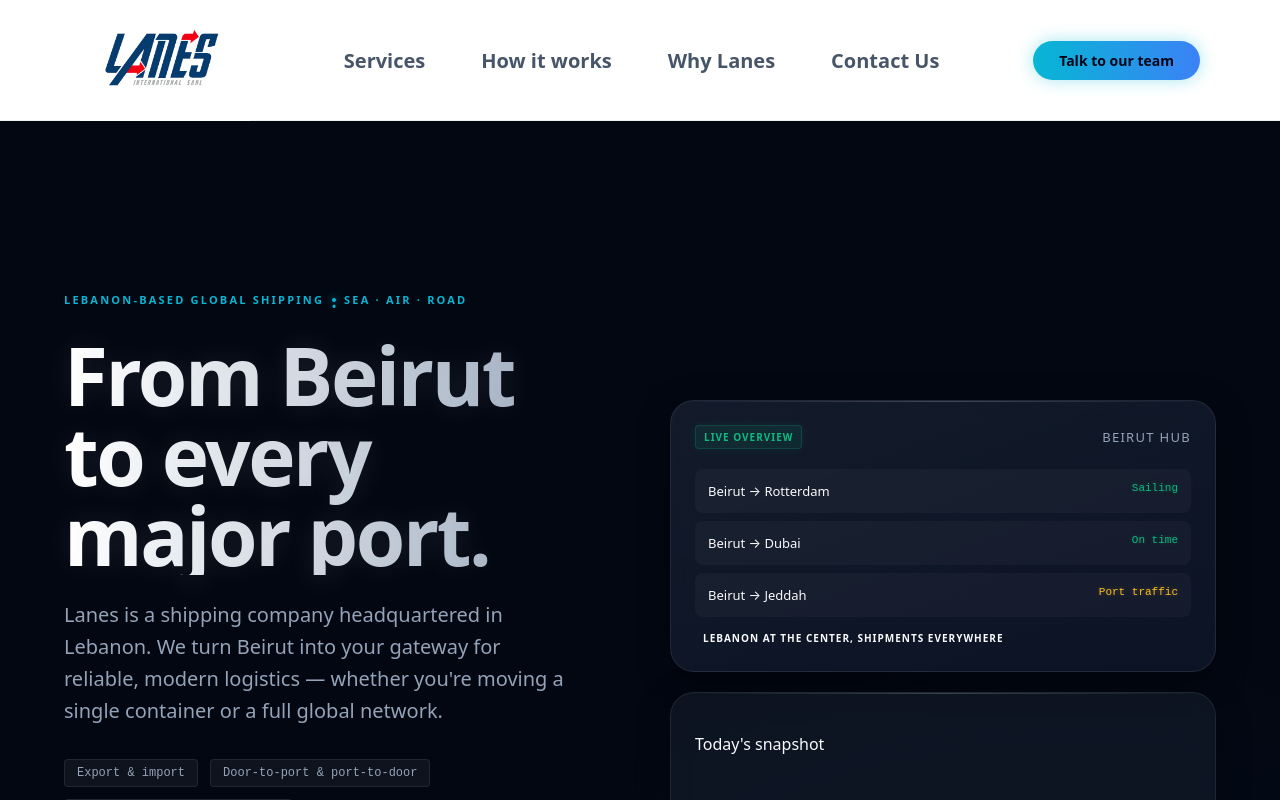
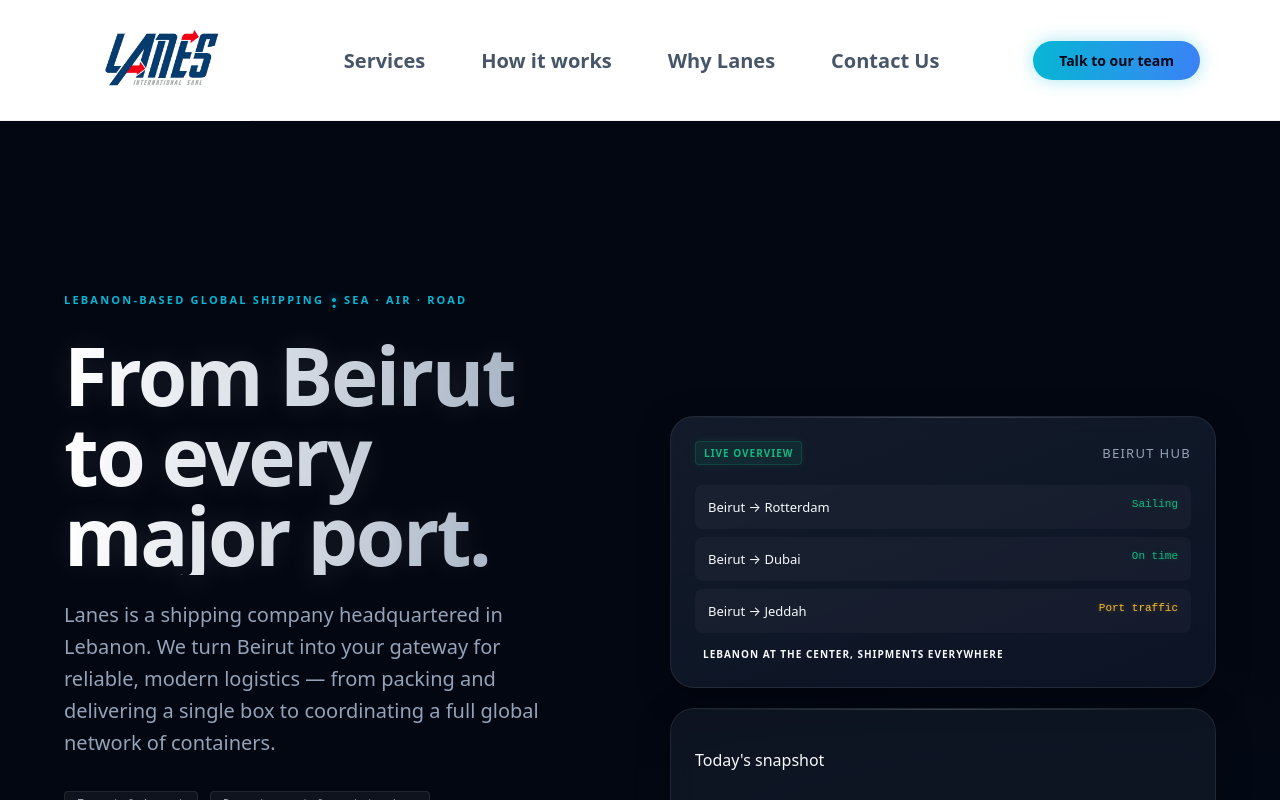
Before and after one commit to georgesmakoukji/lanes, a Next.js app: page / in a window 1280 px wide. Shown: the top 800 px of the page. Built offline with nearby package versions, Linux system fonts and the light colour scheme.

Commit message:
style: Revise hero subtitle text for improved clarity and to better convey logistics services offered.

```diff
--- a/app/page.js
+++ b/app/page.js
@@ -115,8 +115,9 @@
               </h1>
               <p className="hero-subtitle">
                 Lanes is a shipping company headquartered in Lebanon. We turn
-                Beirut into your gateway for reliable, modern logistics — whether
-                you&apos;re moving a single container or a full global network.
+                Beirut into your gateway for reliable, modern logistics — from
+                packing and delivering a single box to coordinating a full global
+                network of containers.
               </p>
 
               <div className="hero-tags">
```
